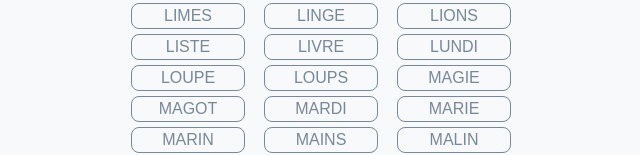
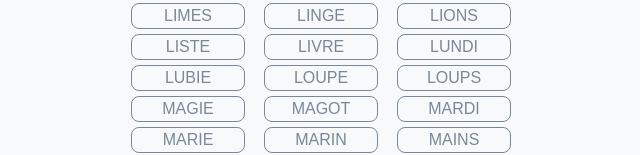
Before and after one commit to Matteo-Porrani/cinq-lettres, a Vue app: page /list in a window 1280 px wide. Shown: the part 2331-2486 px from the top of the page, without its empty margins (319-959 px from the left). Built offline with nearby package versions, Linux system fonts and the light colour scheme; a web font is replaced by a local one.

Commit message:
Ajout mots 'lubie'

```diff
--- a/src/stores/availableWords.js
+++ b/src/stores/availableWords.js
@@ -226,6 +226,7 @@ const availableWords = [
     'LISTE',
     'LIVRE',
     'LUNDI',
+    'LUBIE',
     'LOUPE',
     'LOUPS',
 
@@ -295,6 +296,7 @@ const availableWords = [
     'PARIS',
     'PAROI',
     'PARTI',
+    'PARTS',
     'PATES',
     'PAVES',
     'PEAGE',
```
